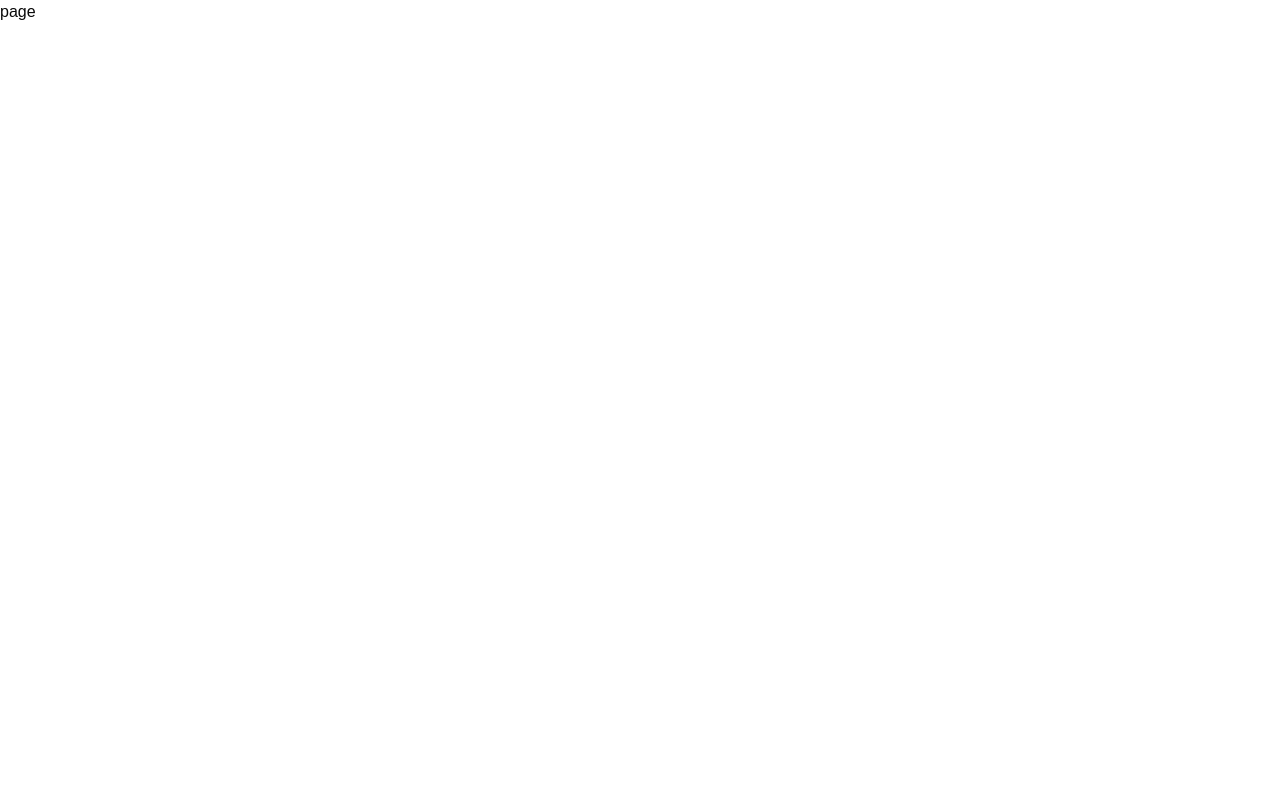
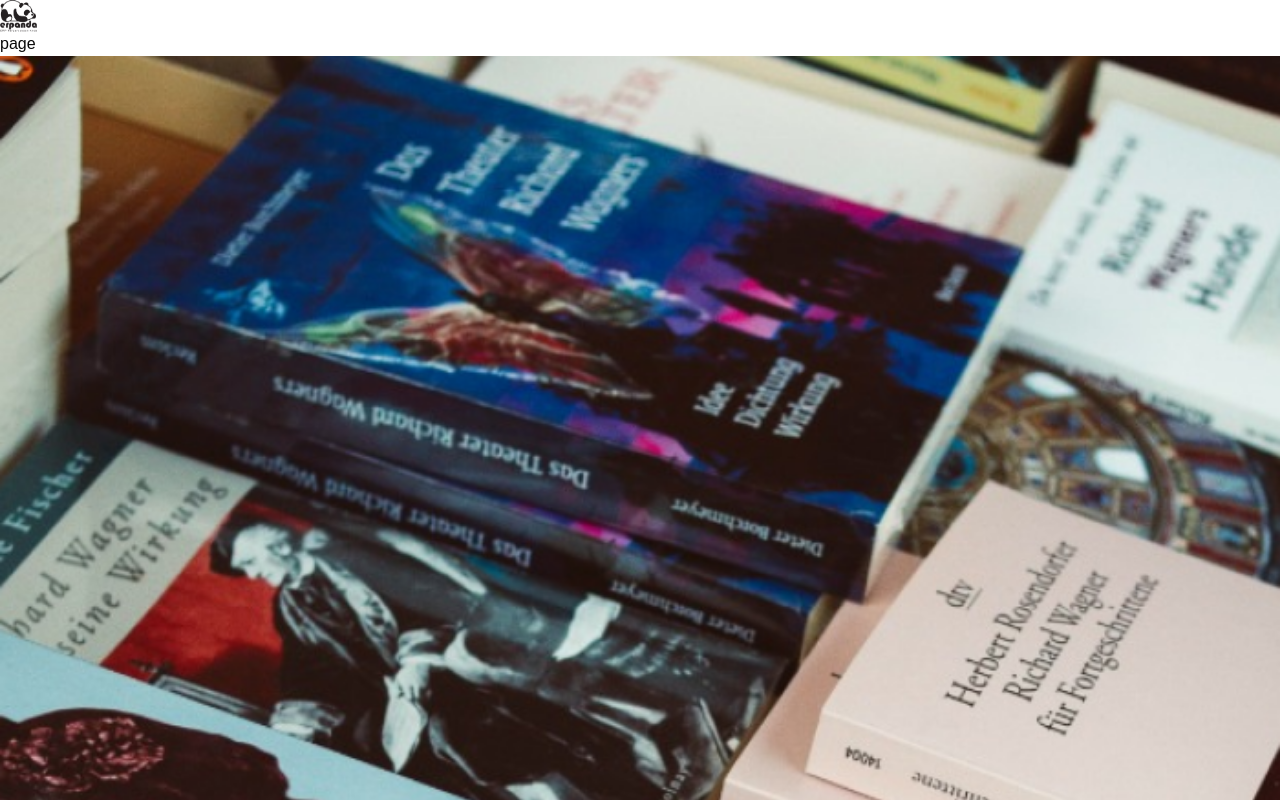
Before and after one commit to EnricoRP/ERPANDA-FRONTEND, a Next.js app: page /verify-email in a window 1280 px wide. Shown: the top 800 px of the page. Built offline with nearby package versions, Linux system fonts and the light colour scheme; a web font is replaced by a local one.

Commit message:
feat(layout auth): penambahan layout utama dari group route auth

```diff
--- /dev/null
+++ b/src/app/(auth)/layout.tsx
@@ -0,0 +1,29 @@
+import Image from "next/image";
+import React, { ReactNode } from "react";
+
+const layout = async ({ children }: { children: ReactNode }) => {
+  return (
+    <main className="auth-container">
+      <section className="auth-form">
+        <div className="auth-box">
+          <div className="flex flex-row gap-3">
+            <Image src="/logo-main.svg" alt="logo" width={37} height={37} />
+            <h1 className="text-2xl font-semibold text-white">Erpanda</h1>
+          </div>
+          <div>{children}</div>
+        </div>
+      </section>
+      <section className="auth-illustration">
+        <Image
+          src="/images/auth-illustration.png"
+          alt="auth illustration"
+          height={1000}
+          width={1000}
+          className="size-full object-cover"
+        />
+      </section>
+    </main>
+  );
+};
+
+export default layout;
```
